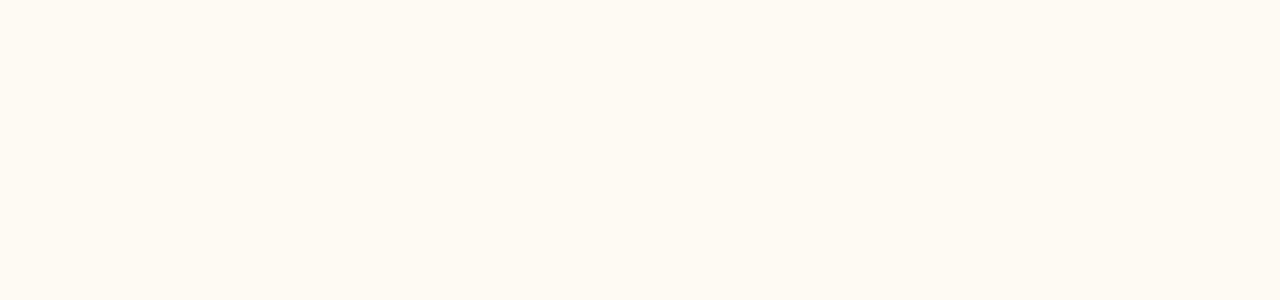
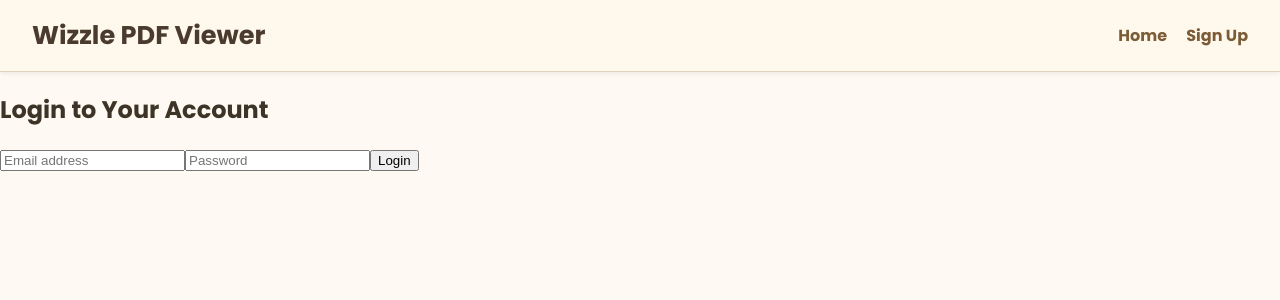
Before and after one commit to mosheyaku/Wizzle, a React (Create React App) app in the folder frontend/: page /login in a window 1280 px wide. Before the commit this address had no page. Shown: the top 300 px of the page. Built offline with nearby package versions, Linux system fonts and the light colour scheme.

Commit message:
implement login page with JWT and user state update on success

```diff
--- a/frontend/src/App.js
+++ b/frontend/src/App.js
@@ -5,10 +5,12 @@ import {
   Route,
   Link,
   useNavigate,
+  useLocation,
 } from 'react-router-dom';
 import UploadPDF from './components/UploadPDF';
 import DisplayPDFWords from './components/DisplayPDFWords';
 import Signup from './components/auth/Signup';
+import Login from './components/auth/Login'; // Your actual Login component here
 import './App.css';
 
 function MainPage({ pdfId, onUploadSuccess, user }) {
@@ -28,6 +30,7 @@ function MainPage({ pdfId, onUploadSuccess, user }) {
 
 function Layout({ children, user, setUser }) {
   const navigate = useNavigate();
+  const location = useLocation();
 
   const handleLogout = () => {
     localStorage.removeItem('user');
@@ -41,7 +44,8 @@ function Layout({ children, user, setUser }) {
         <h1 className="site-title">Wizzle PDF Viewer</h1>
         <nav>
           <Link to="/" className="nav-link">Home</Link>
-          {!user && <Link to="/signup" className="nav-link">Sign Up</Link>}
+          {!user && location.pathname !== '/login' && <Link to="/login" className="nav-link">Login</Link>}
+          {!user && location.pathname !== '/signup' && <Link to="/signup" className="nav-link">Sign Up</Link>}
           {user && (
             <>
               <span className="nav-user">{user.first_name}</span>
@@ -74,8 +78,19 @@ function App() {
   });
 
   const [user, setUser] = useState(() => {
-    const saved = localStorage.getItem('user');
-    return saved ? JSON.parse(saved) : null;
+    try {
+      const saved = localStorage.getItem('user');
+      if (!saved) return null;
+      const parsed = JSON.parse(saved);
+      if (!parsed || !parsed.first_name) {
+        localStorage.removeItem('user');
+        return null;
+      }
+      return parsed;
+    } catch {
+      localStorage.removeItem('user');
+      return null;
+    }
   });
 
   const handleUploadSuccess = (data) => {
@@ -84,6 +99,11 @@ function App() {
     sessionStorage.setItem('hasUploaded', 'true');
     setHasUploadedThisSession(true);
   };
+
+  // Debug: log user state to verify update
+  React.useEffect(() => {
+    console.log('User state changed:', user);
+  }, [user]);
 
   return (
     <Router>
@@ -109,6 +129,19 @@ function App() {
             </Layout>
           }
         />
+        <Route
+          path="/login"
+          element={
+            <Layout user={user} setUser={setUser}>
+              <Login
+                onLoginSuccess={(userData) => {
+                  setUser(userData);
+                  localStorage.setItem('user', JSON.stringify(userData));
+                }}
+              />
+            </Layout>
+          }
+        />
       </Routes>
     </Router>
   );
--- /dev/null
+++ b/frontend/src/components/auth/Login.js
@@ -0,0 +1,104 @@
+import React, { useState } from 'react';
+import axios from 'axios';
+import { useNavigate } from 'react-router-dom';
+import Popup from '../Popup';
+
+export default function Login({ onLoginSuccess }) {
+  const [formData, setFormData] = useState({
+    email: '',
+    password: '',
+  });
+  const [error, setError] = useState('');
+  const [showPopup, setShowPopup] = useState(false);
+  const navigate = useNavigate();
+
+  const handleChange = (e) =>
+    setFormData({ ...formData, [e.target.name]: e.target.value });
+
+  const handleSubmit = async (e) => {
+    e.preventDefault();
+    setError('');
+
+    try {
+      const res = await axios.post(
+        `${process.env.REACT_APP_API_BASE_URL}/api/token/`,
+        {
+          username: formData.email,
+          password: formData.password,
+        }
+      );
+
+      localStorage.setItem('accessToken', res.data.access);
+      localStorage.setItem('refreshToken', res.data.refresh);
+
+      const userRes = await axios.get(
+        `${process.env.REACT_APP_API_BASE_URL}/api/users/me/`,
+        {
+          headers: {
+            Authorization: `Bearer ${res.data.access}`,
+          },
+        }
+      );
+
+      const userData = userRes.data;
+
+      onLoginSuccess(userData);
+
+      setShowPopup(true);
+    } catch (err) {
+      console.error('Login error:', err.response);
+
+      if (err.response?.status === 401) {
+        setError('Invalid email or password.');
+      } else {
+        setError(
+          err.response?.data?.detail ||
+            JSON.stringify(err.response?.data) ||
+            'Login failed. Please try again.'
+        );
+      }
+    }
+  };
+
+  const handlePopupClose = () => {
+    setShowPopup(false);
+    navigate('/');
+  };
+
+  return (
+    <div>
+      <h2>Login to Your Account</h2>
+      <form onSubmit={handleSubmit} noValidate autoComplete="off">
+        <input
+          type="email"
+          name="email"
+          placeholder="Email address"
+          value={formData.email}
+          onChange={handleChange}
+          required
+          autoComplete="email"
+        />
+        <input
+          type="password"
+          name="password"
+          placeholder="Password"
+          value={formData.password}
+          onChange={handleChange}
+          required
+          autoComplete="new-password"
+        />
+
+        {error && <p style={{ color: 'red' }}>{error}</p>}
+
+        <button type="submit">Login</button>
+      </form>
+
+      {showPopup && (
+        <Popup
+          message="🎉 Successfully logged in!"
+          onClose={handlePopupClose}
+        />
+      )}
+    </div>
+  );
+}
```
Also changed, not shown: 2 other files (tests, documents, lock files or other folders).
